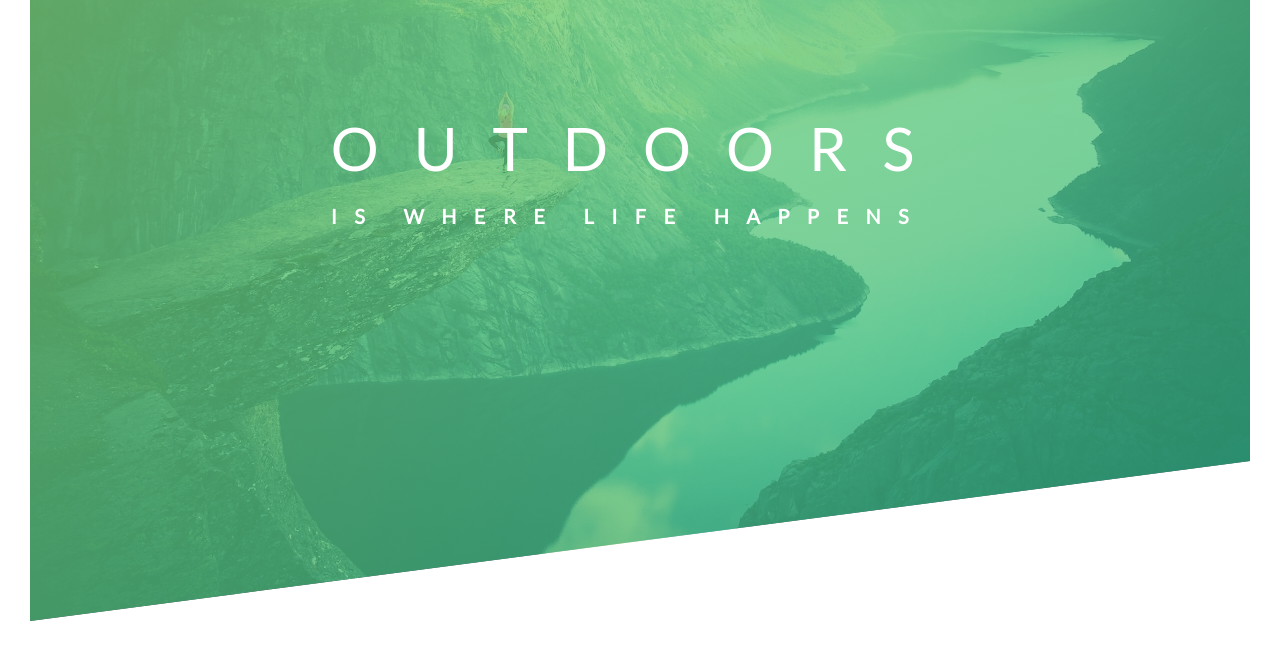
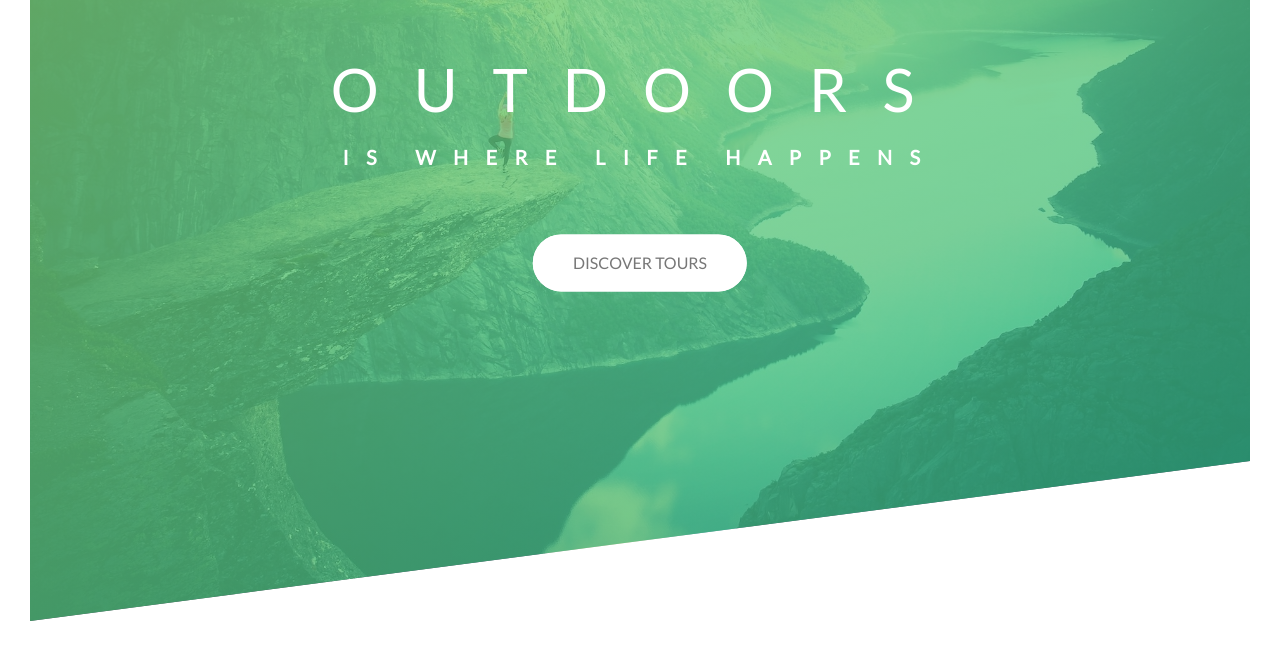
Before and after one commit to Jortega23/NatureTours, a plain HTML site: page indexx.html in a window 1280 px wide. Shown: the part 169-820 px from the top of the page. Drawn offline with Linux system fonts and the light colour scheme.

Commit message:
Finished off header

```diff
--- a/indexx.html
+++ b/indexx.html
@@ -5,6 +5,7 @@
     <title>Nature-Tours | Finding your next nature adventure</title>
   </head>
   <body>
+
     <header class='header'>
       <div class="logo-box">
         <img src="./images/logo-white.png" alt="Logo" class="logo">
@@ -15,7 +16,10 @@
           <span class="heading-primary-main">Outdoors</span>
           <span class="heading-primary-sub">Is where life happens</span>
         </h1>
+
+        <a href='#' class='btn btn-white btn-animated'>Discover Tours</a>
       </div>
+
     </header>
 
   </body>
--- a/style.css
+++ b/style.css
@@ -48,12 +48,14 @@ body {
   top: 40%;
   left: 50%;
   transform: translate(-50%,-50%);
-
+  text-align: center;
 }
 
 .heading-primary {
   color: #ffffff;
   text-transform: uppercase;
+  backface-visibility: hidden;
+  margin-bottom: 60px;
 }
 
 .heading-primary-main {
@@ -61,6 +63,16 @@ body {
   font-size: 60px;
   font-weight: 400;
   letter-spacing: 35px;
+
+  animation-name: moveInLeft;
+  animation-duration: 3s;
+  animation-timing-function: ease-out;
+
+
+  /*
+  animation-delay: 2s;
+  animation-iteration-count: 3;
+  */
 }
 
 .heading-primary-sub {
@@ -68,4 +80,105 @@ body {
   font-size: 20px;
   font-weight: 700;
   letter-spacing: 17.4px;
+
+  animation-name: moveInRight;
+  animation-duration: 3s;
+  animation-timing-function: ease-out;
 }
+
+@keyframes moveInLeft {
+  0% {
+    opacity: 0;
+    transform: translateX(-100px);
+  }
+
+  80% {
+    transform: translateX(20px);
+  }
+
+  100%{
+    opacity: 1;
+    transform: translate(0);
+  }
+}
+
+@keyframes moveInRight {
+  0% {
+    opacity: 0;
+    transform: translateX(100px);
+  }
+
+  80% {
+    transform: translateX(-20px);
+  }
+
+  100%{
+    opacity: 1;
+    transform: translate(0);
+  }
+}
+
+@keyframes moveInBottom {
+  0% {
+    opacity: 0;
+    transform: translateY(30px);
+  }
+
+  100%{
+    opacity: 1;
+    transform: translate(0);
+  }
+}
+
+.btn:link,
+.btn:visited {
+  text-transform: uppercase;
+  text-decoration: none;
+  padding: 15px 40px;
+  display: inline-block;
+  border-radius: 100px;
+  transition: all .2s;
+  position: relative;
+}
+
+.btn:hover{
+  transform: translateY(-3px);
+  box-shadow: 0 10px 20px rgba(0,0,0,.2);
+}
+
+.btn:active{
+  transform: translateY(-1px);
+  box-shadow: 0 5px 10px rgba(0,0,0,.2);
+}
+
+.btn-white{
+  background-color: #fff;
+  color: #777;
+}
+
+.btn::after {
+  content: '';
+  display: inline-block;
+  height: 100%;
+  width: 100%;
+  border-radius: 100px;
+  position: absolute;
+  top:0;
+  left: 0;
+  z-index: -1;
+  transition: all .4s;
+}
+
+.btn-white::after {
+  background-color: #fff;
+}
+
+.btn:hover::after {
+  transform: scaleX(1.4) scaleY(1.6);
+  opacity: 0;
+}
+
+.btn-animated{
+  animation: moveInBottom .5s ease-out .75s;
+  animation-fill-mode: backwards;
+}
```
